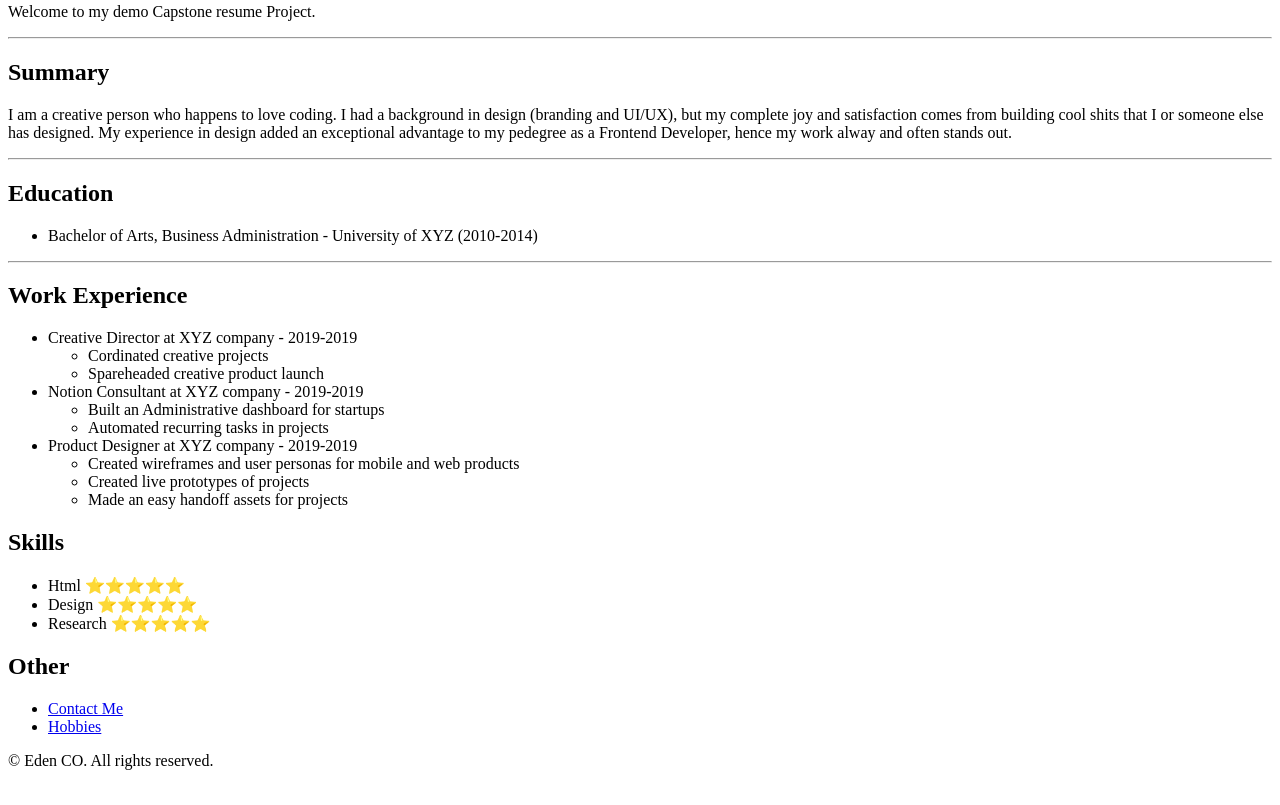
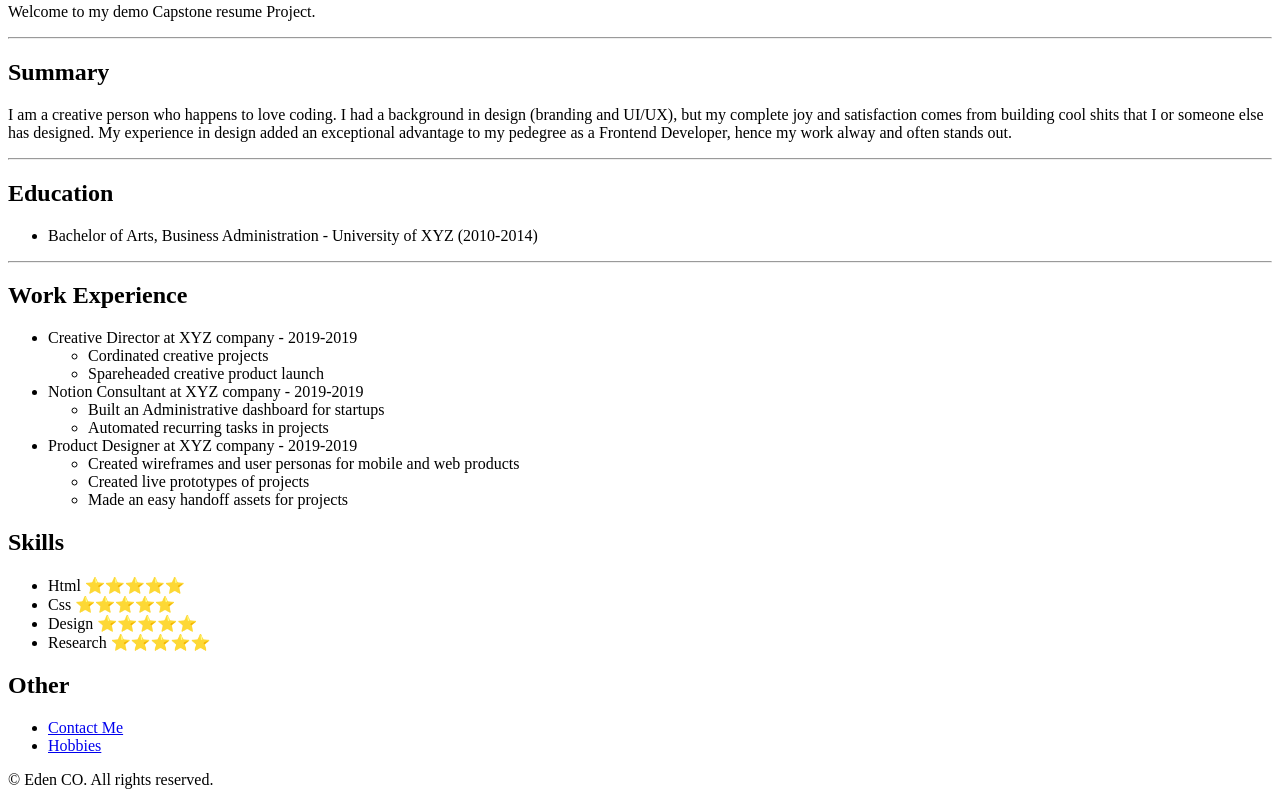
Before and after one commit to edenxcodes/capstone, a plain HTML site: page index.html in a window 1280 px wide. Shown: the part 397-1202 px from the top of the page. Drawn offline with Linux system fonts and the light colour scheme.

Commit message:
Update index.html

```diff
--- a/index.html
+++ b/index.html
@@ -46,6 +46,7 @@
         <h2>Skills</h2>
         <ul>
             <li>Html ⭐️⭐️⭐️⭐️⭐️</li>
+            <li>Css ⭐️⭐️⭐️⭐️⭐️</li>
             <li>Design ⭐️⭐️⭐️⭐️⭐️</li>
             <li>Research ⭐️⭐️⭐️⭐️⭐️</li>
         </ul>
```
